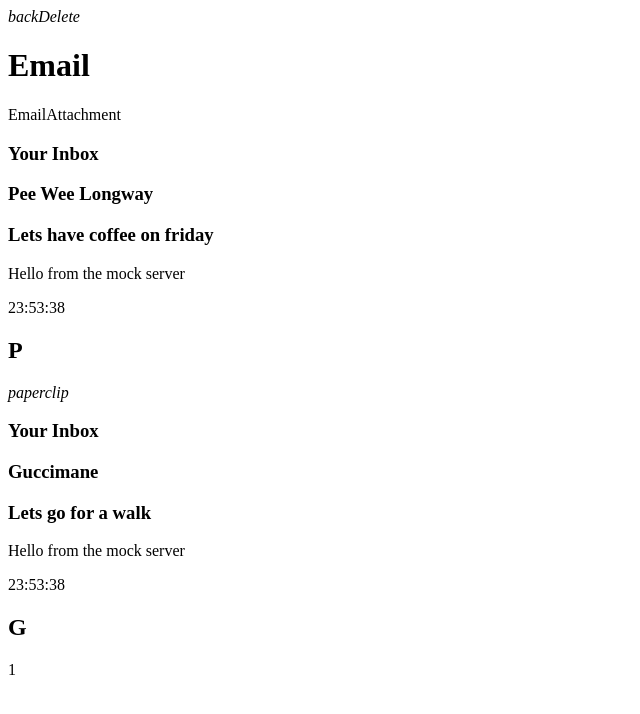
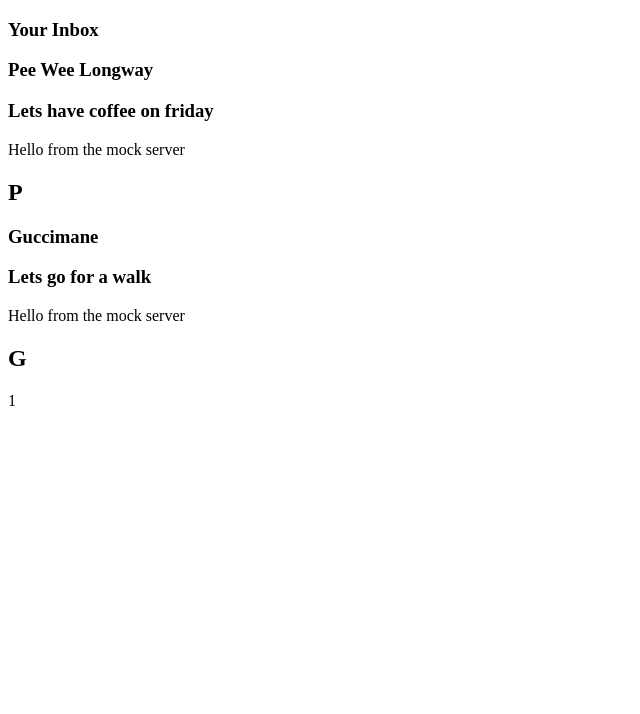
Before and after one commit to ryanc337/dontatme, a React (Create React App) app in the folder frontend/: page /1 in a window 1280 px wide. Shown: the top 714 px of the page, without its empty margins (0-640 px from the left). Built offline with nearby package versions, Linux system fonts and the light colour scheme.

Commit message:
moved state down to the EmailClient level

```diff
--- a/frontend/src/components/DontAtMe.js
+++ b/frontend/src/components/DontAtMe.js
@@ -1,52 +1,8 @@
-import React, { useState, useEffect } from 'react';
-import { getAddress, getEmails } from '../api/index';
+import React from 'react';
 import EmailClient from './emails/EmailClient';
-import EmailItem from './emails/EmailItem'
 import { useParams } from 'react-router-dom';
 
 export default function DontAtMe(props) {
-  const [address, setAddress ] = useState({
-    address: "teddyleung@google.com"
-  })
-  const [ emails, setEmails ] = useState([
-  {
-    id: 1,
-    address_id: 1,
-    body: "Hello from the mock server",
-    from: "Pee Wee Longway",
-    subject: "Lets have coffee on friday",
-    sent_at: "2009-03-27 23:53:38 UTC",
-    has_attachments: true,
-    storage_url: 'www.google.com'
-  },
-  {
-    id: 2,
-    address_id: 1,
-    body: "Hello from the mock server",
-    from: "Guccimane",
-    subject: "Lets go for a walk",
-    sent_at: "2009-03-27 23:53:38 UTC",
-    has_attachments: false,
-    storage_url: 'www.amazon.com'
-  }
-])
-
-  const fetchAddress = async () => {
-    try {
-      console.log(await getAddress())
-    } catch (error) {
-      console.log('Get Address function failed')
-    }
-  }
-
-  const fetchEmails = async () => {
-    try {
-      console.log(await getEmails())
-    } catch (error) {
-      console.log('Get Address function failed')
-    }
-  }
-
   const PostParams = () => {
     let { id } = useParams();
     return(<div>{id}</div>)
@@ -54,19 +10,7 @@ export default function DontAtMe(props) {
 
   return(
     <div>
-      <EmailItem />
-      {
-        emails.map((item) => {
-        return (<EmailClient
-          key={item.id}
-          from={item.from}
-          body={item.body}
-          subject={item.subject}
-          timeSent={item.sent_at}
-          attachments={item.has_attachments}
-          />)
-        })
-      }
+      <EmailClient />
       <PostParams />
     </div>
   )
--- a/frontend/src/components/emails/Email.js
+++ b/frontend/src/components/emails/Email.js
@@ -1,11 +1,12 @@
 import React from 'react';
-import EmailBody from './EmailBody'
-
+import EmailBody from './EmailBody';
+import EmailAttachments from './EmailAttachments';
 
 export default function Email(props) {
   return(
     <div className="Email">
       <EmailBody/>
+      <EmailAttachments />
     </div>
   )
 }
--- a/frontend/src/components/emails/EmailAttachment.js
+++ b/frontend/src/components/emails/EmailAttachment.js
@@ -2,6 +2,7 @@ import React from 'react';
 
 export default function EmailAttachment(props) {
   return(
-    <p>EmailAttachment</p>
+    <div className="Email-Attachment">
+    </div>
   )
 }
--- a/frontend/src/components/emails/EmailClient.js
+++ b/frontend/src/components/emails/EmailClient.js
@@ -1,9 +1,65 @@
-import React from 'react';
+import React, { useState } from 'react';
 import EmailList from './EmailList'
+import EmailItem from './EmailItem';
+import { getAddress, getEmails } from '../../api/index';
+
+
 export default function EmailClient(props) {
+  const [address, setAddress ] = useState({
+    address: "teddyleung@google.com"
+  })
+  const [ emails, setEmails ] = useState([
+  {
+    id: 1,
+    address_id: 1,
+    body: "Hello from the mock server",
+    from: "Pee Wee Longway",
+    subject: "Lets have coffee on friday",
+    sent_at: "2009-03-27 23:53:38 UTC",
+    has_attachments: true,
+    storage_url: 'www.google.com'
+  },
+  {
+    id: 2,
+    address_id: 1,
+    body: "Hello from the mock server",
+    from: "Guccimane",
+    subject: "Lets go for a walk",
+    sent_at: "2009-03-27 23:53:38 UTC",
+    has_attachments: false,
+    storage_url: 'www.amazon.com'
+  }
+])
+
+  const fetchAddress = async () => {
+    try {
+      console.log(await getAddress())
+    } catch (error) {
+      console.log('Get Address function failed')
+    }
+  }
+
+  const fetchEmails = async () => {
+    try {
+      console.log(await getEmails())
+    } catch (error) {
+      console.log('Get Address function failed')
+    }
+  }
+
+  const [ state, setState ] = useState({
+    email_id: 1
+  })
+
+  const handleClick = (e, data) => {
+    setState({
+      email_id: e.target.parentElement.id
+      })
+  }
+
   return (
     <div className="EmailClient">
-      <EmailList body={props.body} from={props.from} subject={props.subject} timeSent={props.timeSent} attachments={props.attachments}/>
+      <EmailList onClick={(e) => handleClick(e)} emails={emails} />
     </div>
   )
 }
--- a/frontend/src/components/emails/EmailItem.js
+++ b/frontend/src/components/emails/EmailItem.js
@@ -1,14 +1,14 @@
 import React from 'react';
 import Email from './Email';
 import EmailItemHeader from './EmailItemHeader';
-import EmailAttachments from './EmailAttachments';
+
 
 export default function EmailItem(props) {
+  console.log(props)
   return(
     <div className="EmailItem">
       <EmailItemHeader />
       <Email />
-      <EmailAttachments />
     </div>
   )
 }
--- a/frontend/src/components/emails/EmailList.js
+++ b/frontend/src/components/emails/EmailList.js
@@ -6,7 +6,21 @@ export default function EmailList(props) {
   return (
     <div className="EmailList">
       <EmailListHeader />
-      <EmailListItem body={props.body} from={props.from} subject={props.subject} timeSent={props.timeSent} attachments={props.attachments}/>
+      {
+        props.emails.map((item) => {
+          return (
+          <EmailListItem
+          onClick={props.onClick}
+          key={item.id}
+          id={item.id}
+          body={item.body}
+          from={item.from}
+          subject={item.subject}
+          sent_at={item.sent_at}
+          has_attachments={item.has_attachments}
+          />)
+        })
+      }
     </div>
   )
 }
--- a/frontend/src/components/emails/EmailListItem.js
+++ b/frontend/src/components/emails/EmailListItem.js
@@ -2,15 +2,13 @@ import React from 'react';
 
 export default function EmailListItem(props) {
   return (
-    <div className="EmailListItem" >
+    <div id={props.id} className="EmailListItem" onClick={props.onClick}>
       <h3>{props.from}</h3>
       <h3>{props.subject}</h3>
-      <p>{props.body.substring(0, 30)}</p>
-      <p>{props.timeSent.slice(11).substring(0, 8)}</p>
-      <div className="EmailListItem-IconHolder">
-      <h2>{props.from.substring(0, 1)}</h2>
+      <p>{props.body}</p>
+      <p>{props.timeSent}</p>
+      <h2>{props.from.substring(0,1)}</h2>
       {props.attachments && <i>paperclip</i>}
-      </div>
     </div>
   )
 }
--- a/frontend/src/customHooks/useMode.js
+++ b/frontend/src/customHooks/useVisualMode.js
@@ -1,6 +1,6 @@
 import { useState } from 'react';
 
-export function useMode(initial) {
+export function useVisualMode(initial) {
   const [mode, setMode] = useState(initial);
   const [history, setHistory] = useState([initial]);
 
```
